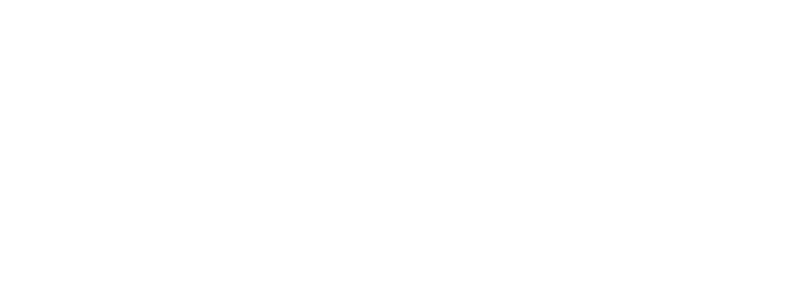
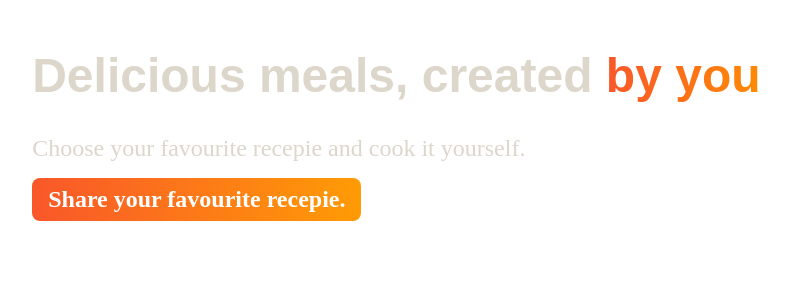
Before and after one commit to arunraj-ar/nextjs-apps, a Next.js app in the folder food-order-app/: page /meals in a window 1280 px wide. Shown: the top 300 px of the page, without its empty margins (39-828 px from the left). Built offline with nearby package versions, Linux system fonts and the light colour scheme.

Commit message:
share page starting

```diff
--- a/food-order-app/app/meals/page.js
+++ b/food-order-app/app/meals/page.js
@@ -1,10 +1,26 @@
 import React from "react";
+import classes from "./page.module.css";
+import Link from "next/link";
 
 const MealsPage = () => {
   return (
-    <main>
-      <h1 style={{ color: 'white', textAlign: 'center' }}> Meals Page </h1>
-    </main>
+    <>
+      <header className={classes.header}>
+        <h1>
+          Delicious meals, created{" "}
+          <span className={classes.highlight}>by you</span>
+        </h1>
+        <p>Choose your favourite recepie and cook it yourself.</p>
+        <p className={classes.cta}>
+          {" "}
+          <Link href="/meals/share">Share your favourite recepie.</Link>
+        </p>
+      </header>
+
+      <main>
+        <h1 style={{ color: "white", textAlign: "center" }}> Meals Page </h1>
+      </main>
+    </>
   );
 };
 
--- /dev/null
+++ b/food-order-app/app/meals/page.module.css
@@ -0,0 +1,51 @@
+.header {
+    gap: 3rem;
+    margin: 3rem auto 5rem auto;
+    width: 90%;
+    max-width: 75rem;
+    color: #ddd6cb;
+    font-size: 1.5rem;
+  }
+
+  .header h1 {
+    font-family: 'Montserrat', sans-serif;
+  }
+
+  .highlight {
+    background: linear-gradient(90deg, #f9572a, #ff8a05);
+    background-clip: text;
+    -webkit-background-clip: text;
+    -webkit-text-fill-color: transparent;
+  }
+
+  .header p {
+    margin: 0;
+  }
+
+  .cta a {
+    display: inline-block;
+    margin-top: 1rem;
+    padding: 0.5rem 1rem;
+    border-radius: 0.5rem;
+    background: linear-gradient(90deg, #f9572a, #ff9b05);
+    color: #ffffff;
+    font-weight: bold;
+    text-decoration: none;
+  }
+
+  .loading {
+    text-align: center;
+    animation: loading 1.2s ease-in-out infinite;
+  }
+
+  @keyframes loading {
+    0% {
+      color: #e9e9e9;
+    }
+    50% {
+      color: #b89b84;
+    }
+    100% {
+      color: #e9e9e9;
+    }
+  }
```
